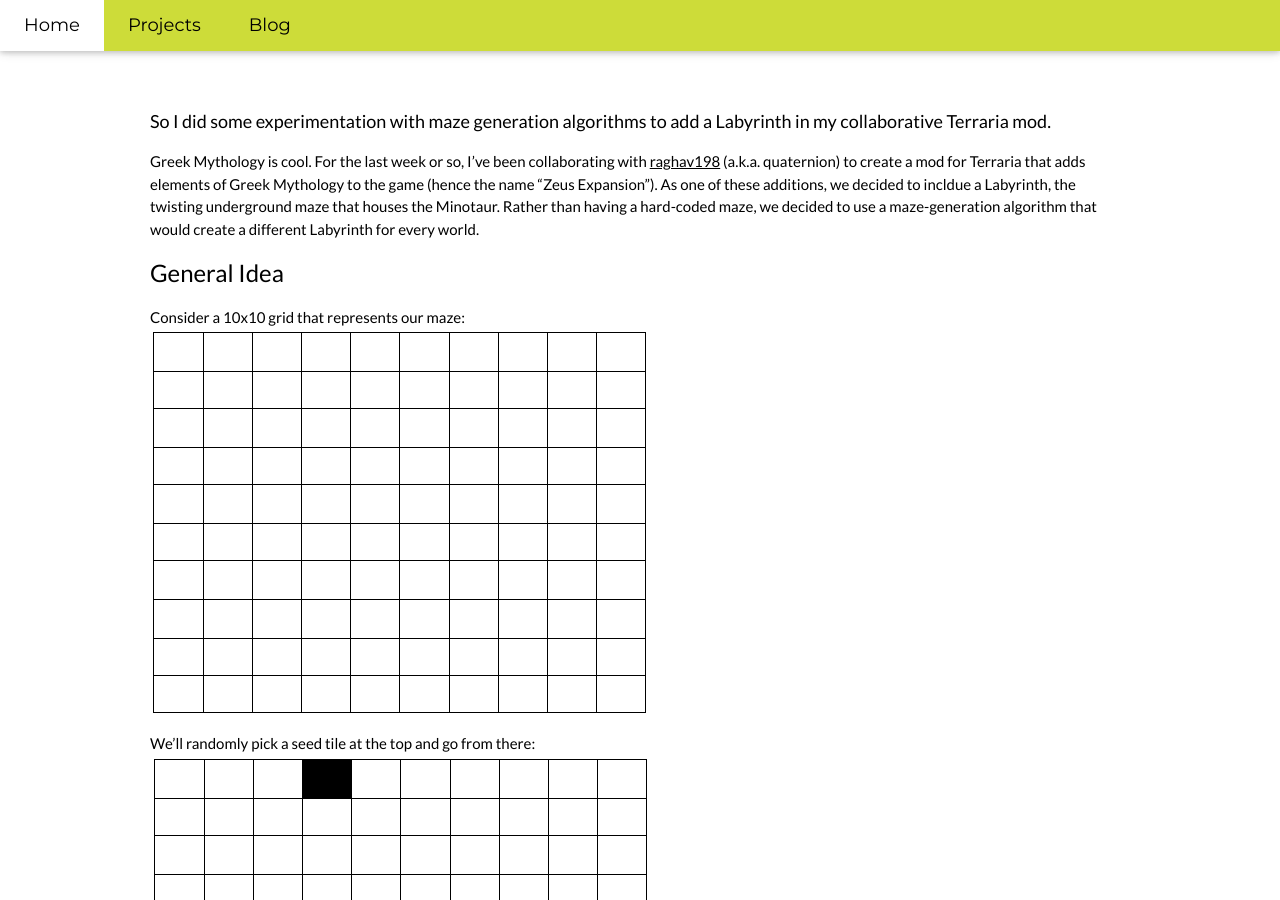
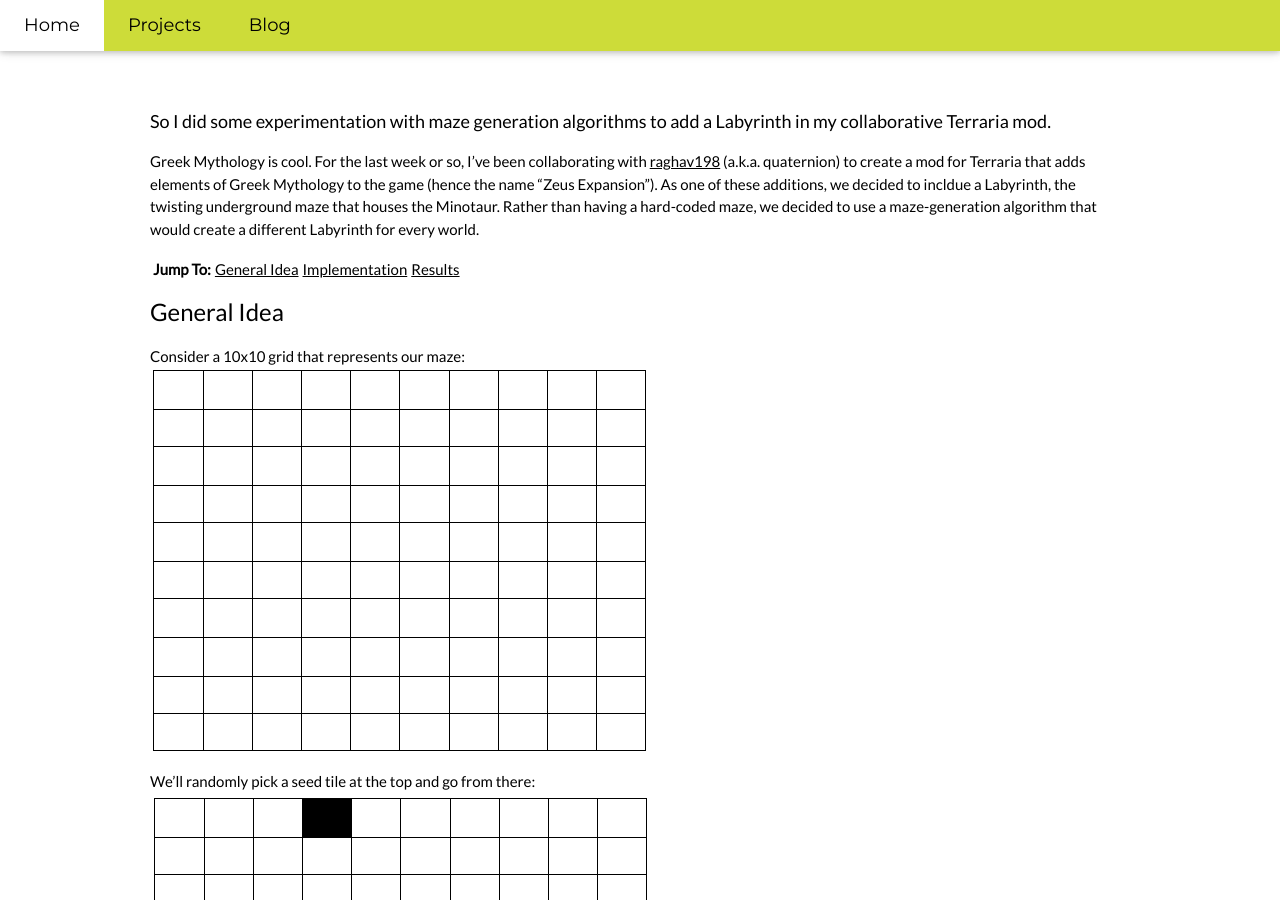
Before and after one commit to 0xmmalik/0xmmalik.github.io, a Jekyll site: the page built from _posts/2021-01-08-maze-gen-algos.md, in a window 1280 px wide and 900 px high, scrolled down 631 px. Built offline with Jekyll 4.4.1, drawn with Linux system fonts in a browser that asks for light colours.

Commit message:
added jump to links

```diff
--- a/_posts/2021-01-08-maze-gen-algos.md
+++ b/_posts/2021-01-08-maze-gen-algos.md
@@ -8,6 +8,8 @@ blurb: Terraria Zeus Expansion Mod Devlog
 ##### So I did some experimentation with maze generation algorithms to add a Labyrinth in my collaborative Terraria mod.
 
 Greek Mythology is cool. For the last week or so, I've been collaborating with [raghav198](https://www.github.com/raghav198) (a.k.a. quaternion) to create a mod for Terraria that adds elements of Greek Mythology to the game (hence the name "Zeus Expansion"). As one of these additions, we decided to incldue a Labyrinth, the twisting underground maze that houses the Minotaur. Rather than having a hard-coded maze, we decided to use a maze-generation algorithm that would create a different Labyrinth for every world.
+
+**Jump To:** | [General Idea](#general-idea) | [Implementation](#implementation) | [Results](#results)
 
 ### General Idea
 
```
